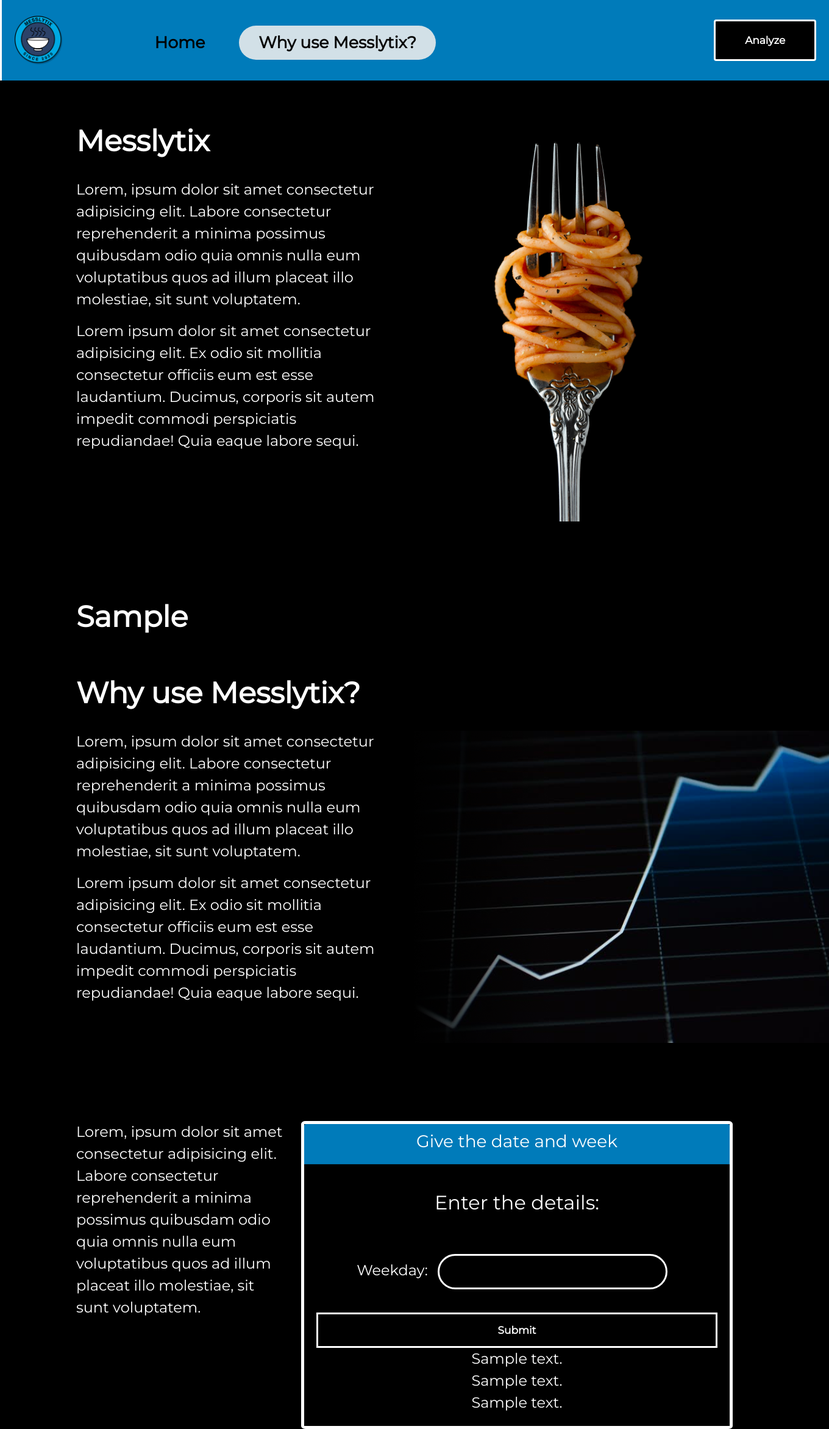
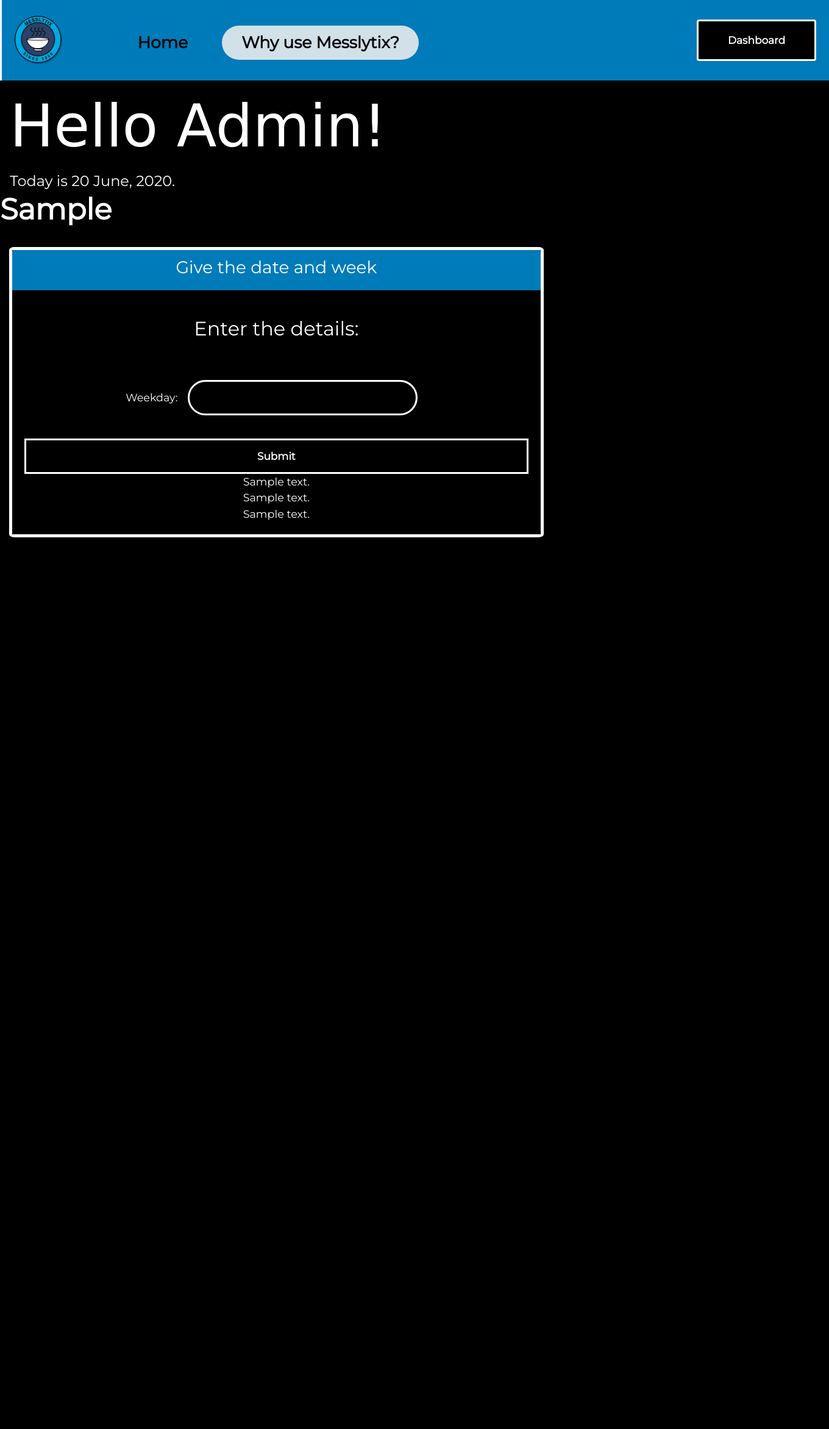
Before and after one commit to tanmay-xvx/Messlytix, a Flask app: template templates/admin.html in a window 1360 px wide. Shown: the whole page at 61% size. After the commit the page ends 881 px from the top, so only its background shows below. Run offline with Flask 3, Linux system fonts and the light colour scheme; the template is opened without the code that fills it: most values are stand-ins (such as "Sample title", 1, 10 or a date in 2020); parts of the project's set-up code (start-up, migrations or seed data) failed here and were passed over; some libraries are stand-ins or nearby versions.

Commit message:
Merged admin and adminscreen

```diff
--- a/templates/admin.html
+++ b/templates/admin.html
@@ -42,6 +42,19 @@
   <link href="https://unpkg.com/aos@2.3.1/dist/aos.css" rel="stylesheet">
 
 </head>
+<script>
+  window.onload = setInterval(clock,1000);
+function clock()
+{
+   var d = new Date();
+   var date = d.getDate();
+   var year = d.getFullYear();
+   var month = d.getMonth();
+   var monthArr = ["January", "February","March", "April", "May", "June", "July", "August", "September", "October", "November","December"];
+   month = monthArr[month];
+   document.getElementById("datetime").innerHTML=date+" "+month+", "+year+".";
+}
+</script>
 <body data-spy="scroll" data-target="#myScrollspy" data-offset="80">
   <section id="section-1">
 
@@ -71,66 +84,26 @@
           </li>
         </ul>
         <div style="padding-left: 27rem;"><a href="{{url_for('analyse')}}" target="_blank">
-            <button class="btn2 btn btn-light">Analyze
+            <button class="btn2 btn btn-light">Dashboard
             </button></a></div>
       </div>
 
     </nav>
 
   </section>
+  <section id="section-2">
+    <div class="text-left ml-3">
+        <p class="heading-top" style="margin-top: 60px; margin-bottom: 0px;padding-bottom: 0px;">
+          Hello Admin!
+        </p>
+        <span class="head-text">Today is </span><span class="head-text" id="datetime"></span>
+    </div>
+</section>
 
-  <section id="section-1">
-    <div class="container">
-      <h1 class="heading">Messlytix</h1>
-      <div class="row">
-        <div class="col-lg-6" style="margin-right: 0;">
-          <p>Lorem, ipsum dolor sit amet consectetur adipisicing elit. Labore consectetur reprehenderit a minima
-            possimus quibusdam odio quia omnis nulla eum voluptatibus quos ad illum placeat illo molestiae, sit sunt
-            voluptatem.</p>
-          <p>Lorem ipsum dolor sit amet consectetur adipisicing elit. Ex odio sit mollitia consectetur officiis eum est
-            esse laudantium. Ducimus, corporis sit autem impedit commodi perspiciatis repudiandae! Quia eaque labore
-            sequi.</p>
-        </div>
-        <div class="img-fluid col-lg-6">
-          <img src="../static/assets/img/home-img.png" alt="random" style="margin-top: -12rem;">
-        </div>
-      </div>
 
     </div>
   </section>
-
-  <section id="section-2">
-    <div class="container">
-      <h1 class="heading">{{ new_attendance }}</h1>
-      <br>
-      <h1 class="heading">Why use Messlytix?</h1>
-      <div class="row">
-        <div class="col-lg-6" style="margin-right: 0;">
-          <p>Lorem, ipsum dolor sit amet consectetur adipisicing elit. Labore consectetur reprehenderit a minima
-            possimus quibusdam odio quia omnis nulla eum voluptatibus quos ad illum placeat illo molestiae, sit sunt
-            voluptatem.</p>
-          <p>Lorem ipsum dolor sit amet consectetur adipisicing elit. Ex odio sit mollitia consectetur officiis eum est
-            esse laudantium. Ducimus, corporis sit autem impedit commodi perspiciatis repudiandae! Quia eaque labore
-            sequi.</p>
-        </div>
-        <div class="img-fluid col-lg-6">
-          <img src="../static/assets/img/graph-img.png" alt="random" style="width: max-content;">
-        </div>
-      </div>
-
-    </div>
-  </section>
-
-  <section id="section-3">
-    <div class="container">
-      <div class="row">
-        <div class="col-lg-4">
-          <p>Lorem, ipsum dolor sit amet consectetur adipisicing elit. Labore consectetur reprehenderit a minima
-            possimus quibusdam odio quia omnis nulla eum voluptatibus quos ad illum placeat illo molestiae, sit sunt
-            voluptatem.</p>
-
-        </div>
-
+         <h1 class="heading">{{ new_attendance }}</h1>
         <div class="pricing-column col-lg-8 ">
           <div class="card">
             <div class="card-header">
```
Also changed, not shown: templates/adminscreen.html (deleted, +0 -107 lines).
